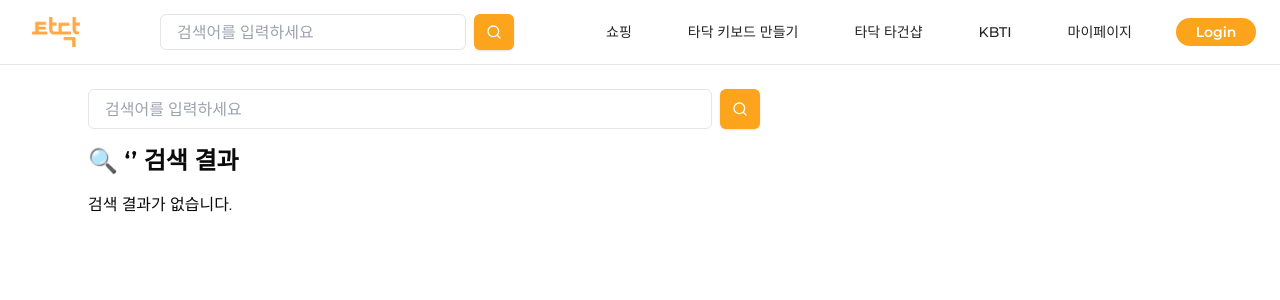
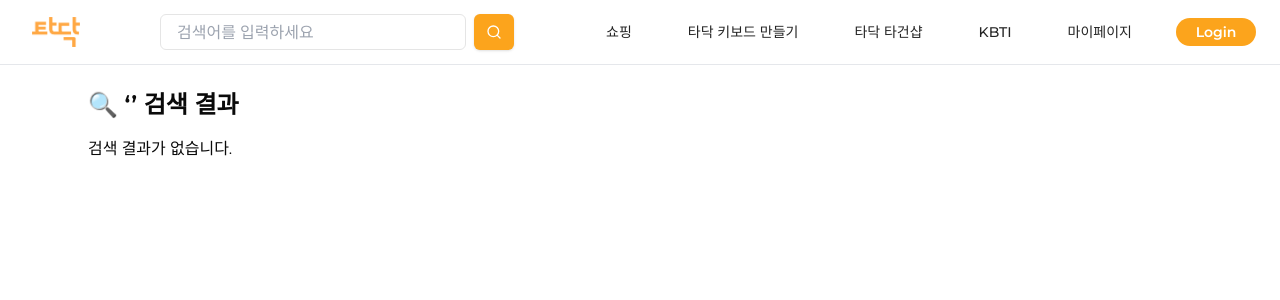
Before and after one commit to teamdadada/tadak, a React (Vite) app in the folder client/web/: page /search in a window 1280 px wide. Shown: the top 300 px of the page. Built offline with nearby package versions, Linux system fonts and the light colour scheme; a web font is replaced by a local one.

Commit message:
[S12P31A703-481] [FE] fix: 검색 페이지 검색창 모바일 전용으로 수정

```diff
--- a/client/web/src/pages/ShopPage/SearchPage.tsx
+++ b/client/web/src/pages/ShopPage/SearchPage.tsx
@@ -39,7 +39,7 @@ const SearchPage = () => {
 
   return (
     <div className="max-w-6xl p-6 mx-auto">
-      <div className="max-w-2xl mb-4">
+      <div className="flex-1 min-[1200px]:hidden mb-4">
         <SearchBar isMobile={true} initialQuery={query} />
       </div>
 
```
